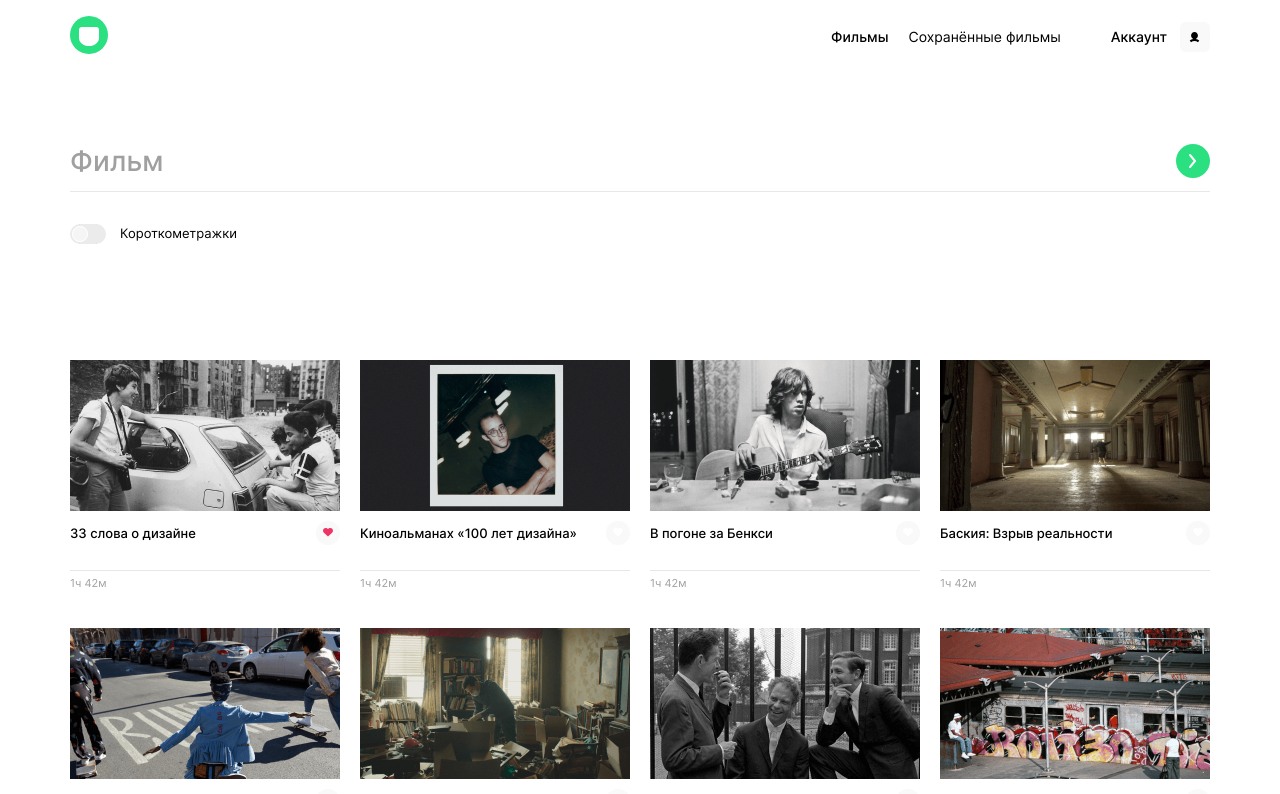
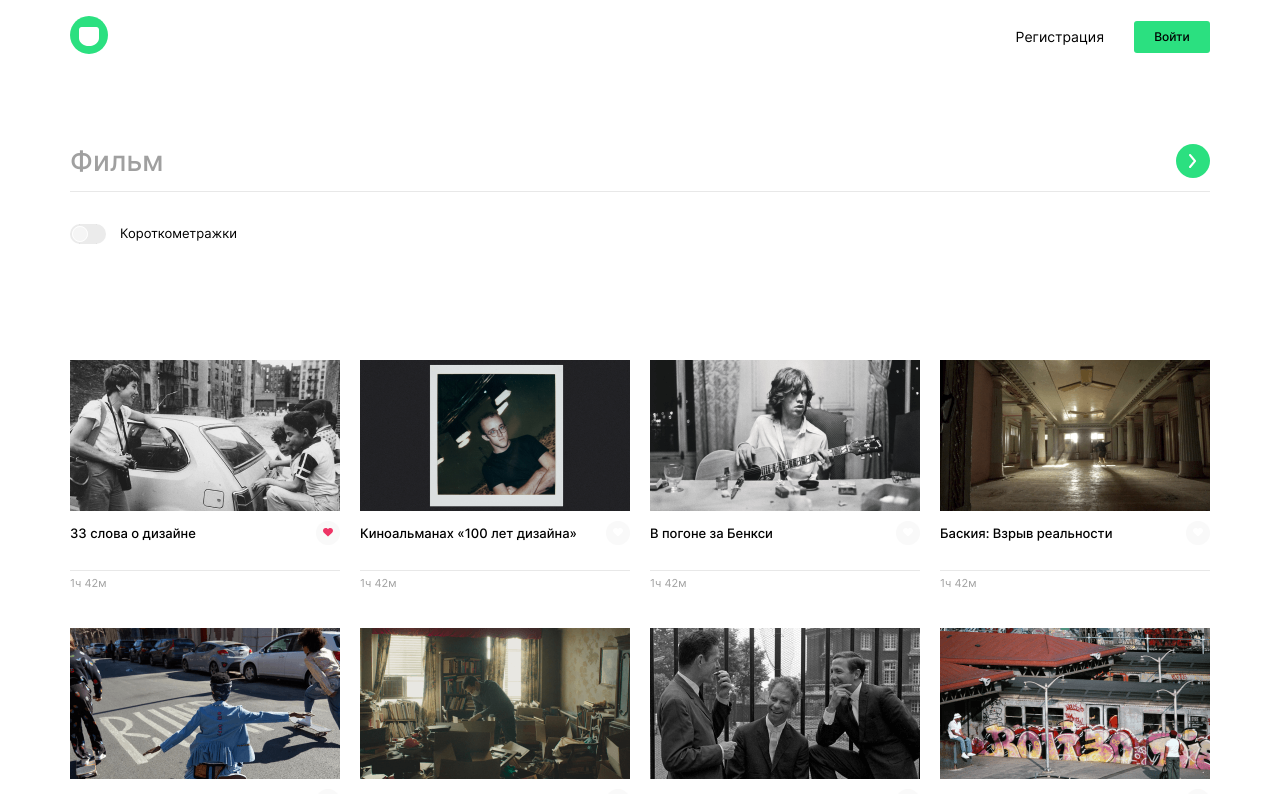
Before and after one commit to YuryAmonsky/movies-explorer-frontend, a React (Create React App) app: page /movies in a window 1280 px wide. Shown: the top 794 px of the page. Built offline with nearby package versions, Linux system fonts and the light colour scheme.

Commit message:
fix: исправить Header. Отображение элементов меняется в зависимости от того залогинен пользователь или нет

```diff
--- a/src/components/App/App.js
+++ b/src/components/App/App.js
@@ -78,10 +78,14 @@ function App() {
             <Header
               isLanding={true}
               onButtonClick={handleLoginButtonClick}
+              onBurgerClick={handleBurgerClick}
             >
             </Header>
             <main>
-              <Main />
+              <Main
+                isBurgerMenuOpen={isBurgerMenuOpen}
+                onBurgerMenuClose={handleBurgerMenuClose}
+              />
             </main>
             <Footer />
           </Route>
@@ -98,6 +102,7 @@ function App() {
           <Route path="/movies">
             <Header
               isLanding={false}
+              onButtonClick={handleLoginButtonClick}
               onBurgerClick={handleBurgerClick}
             />
             <main>
@@ -111,6 +116,7 @@ function App() {
           <Route path="/saved-movies">
             <Header
               isLanding={false}
+              onButtonClick={handleLoginButtonClick}
               onBurgerClick={handleBurgerClick}
             />
             <main>
@@ -124,6 +130,7 @@ function App() {
           <Route path="/profile">
             <Header
               isLanding={false}
+              onButtonClick={handleLoginButtonClick}
               onBurgerClick={handleBurgerClick}
             />
             <main>
--- a/src/components/AuthForm/AuthForm.js
+++ b/src/components/AuthForm/AuthForm.js
@@ -28,7 +28,7 @@ function AuthForm({ isRegForm, onSubmit, children }) {
           type="submit"
           formMethod="post"
           name="submitButton"
-          disabled = {!currentUser.isLoggedIn}
+          disabled = {currentUser.isLoggedIn}
         >
           {
             isRegForm ?
--- a/src/components/Header/Header.css
+++ b/src/components/Header/Header.css
@@ -27,8 +27,15 @@
   line-height: 16px;
   text-decoration: none;
   text-align: center;
+  color: #000;
+  font-weight: 400;
+  font-size: 14px;
+  line-height: 18px;
+  transition: .3s;
+}
+
+.nav-bar__link_type_landing {
   color: #fff;
-  transition: .3s;
 }
 
 .nav-bar__link:focus {
@@ -39,13 +46,6 @@
 .nav-bar__link:hover {
   text-shadow: 0 4px 3px #00000060;
   /*transform: scale(1.05);*/
-}
-
-.nav-bar__link_theme_light {
-  color: #000;
-  font-weight: 400;
-  font-size: 14px;
-  line-height: 18px;
 }
 
 .nav-bar__link_with-icon {
@@ -121,7 +121,7 @@
     font-size: calc(10px + 2 * (100vw - 320px)/448);
   }
 
-  .nav-bar__link_theme_light {
+  .nav-bar__link_low-res-hidden {
     display: none;
   }
 
--- a/src/components/Header/Header.js
+++ b/src/components/Header/Header.js
@@ -1,28 +1,45 @@
 import React from 'react';
 import { NavLink } from 'react-router-dom';
+import { CurrentUserContext } from '../../contexts/CurrentUserContext';
 import './Header.css';
 import Logo from '../Logo/Logo';
 
-function Header(props) {
-
+function Header({isLanding, onButtonClick, onBurgerClick}) {
+  const currentUser = React.useContext(CurrentUserContext);
   return (
     <>
-      <header className={`header ${props.isLanding ? "header_type_landing" : ""}`}>
+      <header className={`header ${isLanding ? "header_type_landing" : ""}`}>
         <Logo />
         <nav className="nav-bar">
-          {props.isLanding === true ?
+          { !currentUser.isLoggedIn?
             <>
-              <NavLink to="/signup" className="nav-bar__link">Регистрация</NavLink>
-              <button className="nav-bar__button" onClick={props.onButtonClick}>Войти</button>
+              <NavLink to="/signup" className={`nav-bar__link ${isLanding? "nav-bar__link_type_landing":""}`}>Регистрация</NavLink>
+              <button className="nav-bar__button" onClick={onButtonClick}>Войти</button>
             </> :
             <>
-              <NavLink to="/movies" className="nav-bar__link nav-bar__link_theme_light" activeClassName="nav-bar__link_active">Фильмы</NavLink>
-              <NavLink to="/saved-movies" className="nav-bar__link nav-bar__link_theme_light" activeClassName="nav-bar__link_active">Сохранённые фильмы</NavLink>
-              <NavLink to="/profile" className="nav-bar__link nav-bar__link_theme_light nav-bar__link_with-icon" activeClassName="nav-bar__link_active">
+              <NavLink
+                to="/movies"
+                className={`nav-bar__link nav-bar__link_low-res-hidden ${isLanding? "nav-bar__link_type_landing":""}`}
+                activeClassName="nav-bar__link_active"
+              >
+                Фильмы
+              </NavLink>
+              <NavLink
+                to="/saved-movies"
+                className={`nav-bar__link nav-bar__link_low-res-hidden ${isLanding? "nav-bar__link_type_landing":""}`}
+                activeClassName="nav-bar__link_active"
+              >
+                Сохранённые фильмы
+              </NavLink>
+              <NavLink
+                to="/profile"
+                className={`nav-bar__link nav-bar__link_low-res-hidden nav-bar__link_with-icon ${isLanding? "nav-bar__link_type_landing":""}`}
+                activeClassName="nav-bar__link_active"
+              >
                 <span>Аккаунт</span>
                 <div className="nav-bar__link-icon"></div>
               </NavLink>
-              <button className="burger-button" type="button" onClick={props.onBurgerClick}></button>
+              <button className="burger-button" type="button" onClick={onBurgerClick}></button>
             </>
           }
         </nav>
--- a/src/components/Main/Main.js
+++ b/src/components/Main/Main.js
@@ -3,11 +3,13 @@ import Promo from './Promo/Promo';
 import AboutProject from './AboutProject/AboutProject';
 import Techs from './Techs/Techs';
 import AboutMe from './AboutMe/AboutMe';
+import BurgerMenu from '../BurgerMenu/BurgerMenu';
 
 
-function Main(){
+function Main({ isBurgerMenuOpen, onBurgerMenuClose }){
   return (
     <>
+      <BurgerMenu isOpen={isBurgerMenuOpen} onClose={onBurgerMenuClose} />
       <Promo />
       <AboutProject/>
       <Techs/>
```
